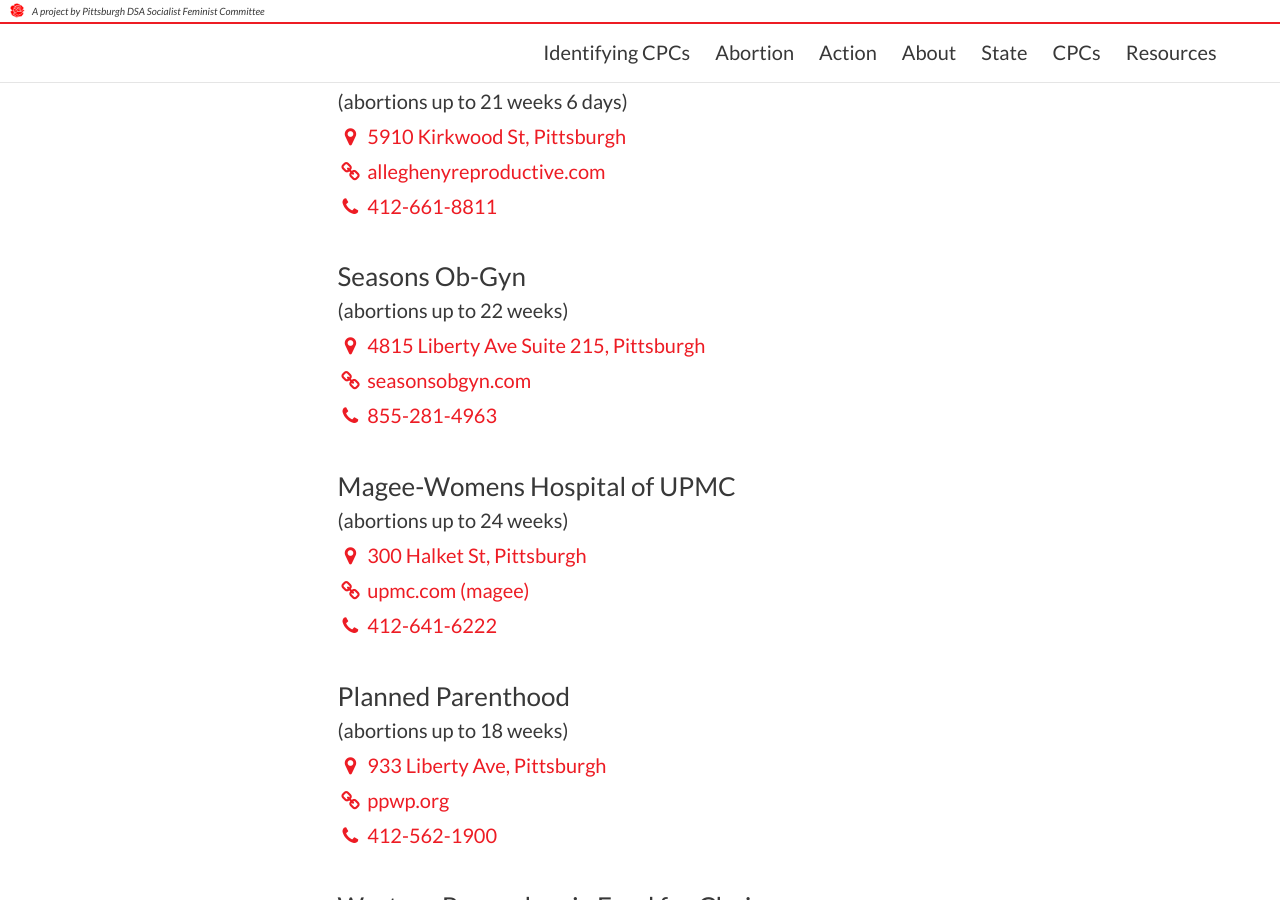
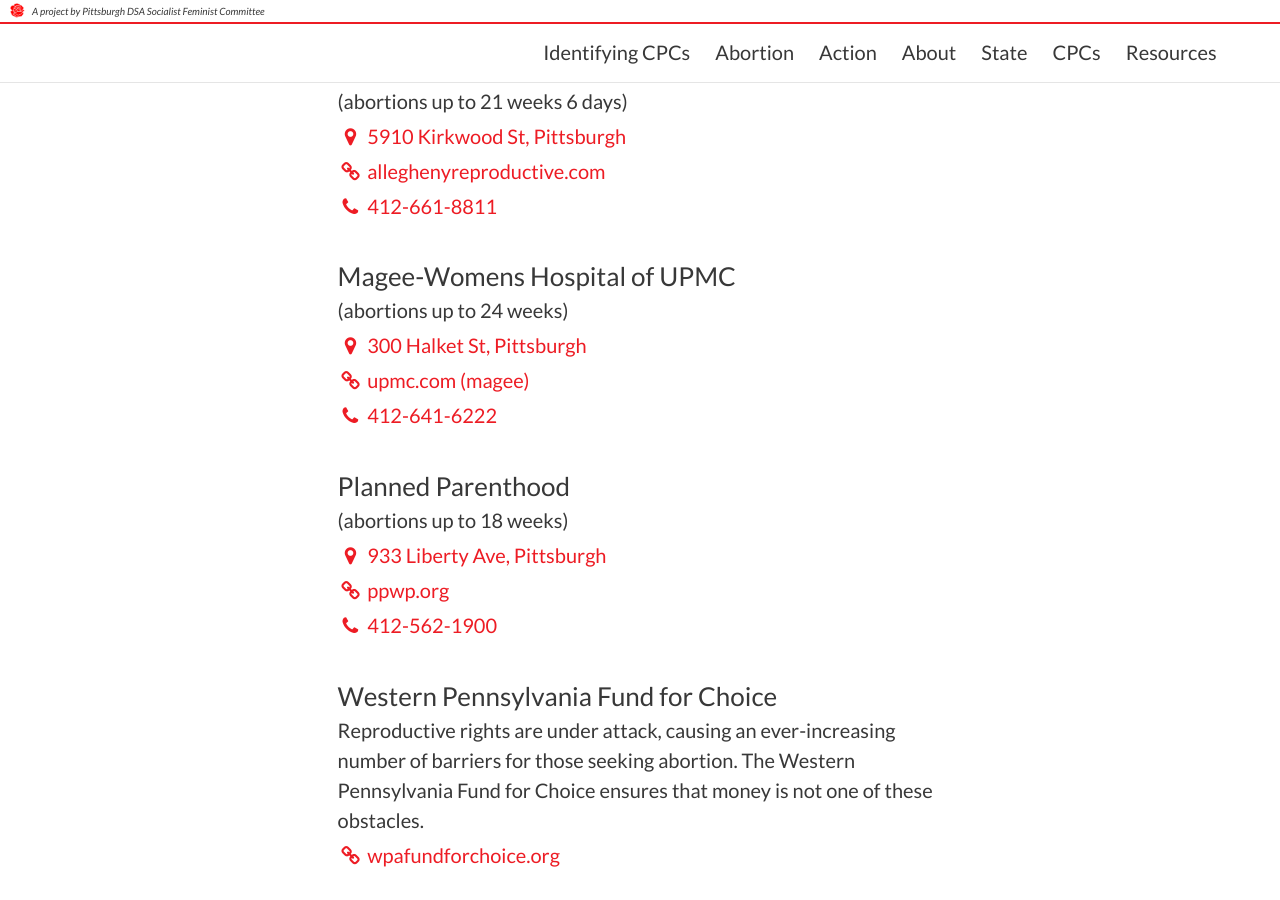
Before and after one commit to pghdsa-socfem/exposefakeclinicspgh.com, a Jekyll site: the page built from index.html, in a window 1280 px wide and 900 px high, scrolled down 2394 px. Built offline with Jekyll 4.4.1, drawn with Linux system fonts in a browser that asks for light colours; nearby versions of some CDN libraries; some of the changed lines change nothing that is shown.

Commit message:
Disable listing Seasons (for now)

```diff
--- a/_includes/abortion.html
+++ b/_includes/abortion.html
@@ -32,6 +32,11 @@
             </p>
           </div>
 
+          {% comment %}
+          <!--
+            /******
+             * TODO: Add this back once we have confirmation from contact(s)
+             *
           <div class="clinic">
             <h4>Seasons Ob-Gyn</h4>
             <p>(abortions up to 22 weeks)</p>
@@ -50,6 +55,8 @@
                 ><i class="fa fa-phone fa-fw"></i> 855-281-4963</a>
             </p>
           </div>
+          -->
+          {% endcomment %}
 
           <div class="clinic">
             <h4>Magee-Womens Hospital of UPMC</h4>
```
